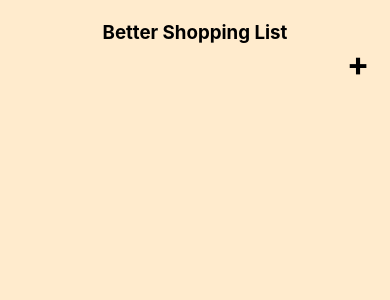
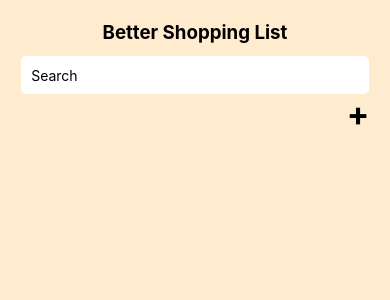
Before and after one commit to lulu70/better-shopping-list, a React Native app: screen / in a window 390 px wide. Shown: the top 300 px of the page. Built offline with nearby package versions, Linux system fonts and the light colour scheme.

Commit message:
added the search component

```diff
--- a/src/components/AddModal.tsx
+++ b/src/components/AddModal.tsx
@@ -1,11 +1,9 @@
 import React from 'react';
 import {
   Modal,
-  type NativeSyntheticEvent,
   SafeAreaView,
   StyleSheet,
   TextInput,
-  type TextInputChangeEventData,
   View,
   Pressable,
   Keyboard,
@@ -28,11 +26,6 @@ const AddModal = () => {
     }
   }, [addModalIsOpen]);
 
-  const handleInputChange = (
-    e: NativeSyntheticEvent<TextInputChangeEventData>,
-  ) => {
-    setInputValue(e.nativeEvent.text);
-  };
   const handleAddPress = () => {
     addItem(inputValue);
     setInputValue('');
@@ -57,7 +50,7 @@ const AddModal = () => {
               ref={inputRef}
               style={styles.textInput}
               value={inputValue}
-              onChange={handleInputChange}
+              onChangeText={setInputValue}
             />
             <AppButton
               text="Add"
--- a/src/components/ListItem.tsx
+++ b/src/components/ListItem.tsx
@@ -1,11 +1,5 @@
 import React from 'react';
-import {
-  type NativeSyntheticEvent,
-  StyleSheet,
-  TextInput,
-  type TextInputChangeEventData,
-  View,
-} from 'react-native';
+import { StyleSheet, TextInput, View } from 'react-native';
 
 import AppButton from './AppButton';
 import theme from '../constants/theme';
@@ -21,10 +15,8 @@ const ListItem = ({ item }: Props) => {
   const { changeCheckedItem, deleteItem, editItem } =
     React.useContext(MainContext);
 
-  const handleItemChange = (
-    e: NativeSyntheticEvent<TextInputChangeEventData>,
-  ) => {
-    editItem(item.id, e.nativeEvent.text);
+  const handleItemChange = (text: string) => {
+    editItem(item.id, text);
   };
   return (
     <View style={styles.listItem} key={item.id}>
@@ -37,7 +29,7 @@ const ListItem = ({ item }: Props) => {
       />
       <TextInput
         value={item.content}
-        onChange={handleItemChange}
+        onChangeText={handleItemChange}
         style={styles.textInput}
       />
       <AppButton
--- /dev/null
+++ b/src/components/Search.tsx
@@ -0,0 +1,81 @@
+import React from 'react';
+import {
+  FlatList,
+  SafeAreaView,
+  StyleSheet,
+  TextInput,
+  View,
+} from 'react-native';
+
+import AppButton from './AppButton';
+import theme from '../constants/theme';
+import MainContext from '../context/MainContext/MainContext';
+import { horizontalScale, verticalScale } from '../helpers/scaleHelpers';
+import { ItemWithId } from '../screens/Main';
+
+const Search = () => {
+  const { shoppingList, changeCheckedItem } = React.useContext(MainContext);
+  const [inputValue, setInputValue] = React.useState('');
+  const [searchResults, setSearchResults] = React.useState<ItemWithId[]>([]);
+
+  const handleInputChange = (text: string) => {
+    setInputValue(text);
+    const results = shoppingList.filter((item) => {
+      if (text) {
+        return item.content.toLowerCase().includes(text.toLowerCase());
+      } else {
+        return false;
+      }
+    });
+    setSearchResults(results);
+  };
+
+  const handleSearchItemPress = (item: ItemWithId) => {
+    if (item.checked) {
+      changeCheckedItem(item.id);
+    }
+    setSearchResults([]);
+    setInputValue('');
+  };
+
+  return (
+    <View>
+      <TextInput
+        placeholder="Search"
+        value={inputValue}
+        style={styles.textInput}
+        onChangeText={handleInputChange}
+      />
+      <FlatList
+        data={searchResults}
+        renderItem={({ item }) => (
+          <AppButton
+            text={item.content}
+            style={styles.searchItem}
+            onPress={() => {
+              handleSearchItemPress(item);
+            }}
+          />
+        )}
+        keyExtractor={(item, index) => item.id || index.toString()}
+      />
+    </View>
+  );
+};
+
+export default Search;
+
+const styles = StyleSheet.create({
+  textInput: {
+    backgroundColor: 'white',
+    paddingHorizontal: horizontalScale(theme.spacing.spacing_10),
+    paddingVertical: verticalScale(theme.spacing.spacing_10),
+    marginTop: verticalScale(theme.spacing.spacing_12),
+    borderRadius: 5,
+  },
+  searchItem: {
+    backgroundColor: 'red',
+    padding: 10,
+    margin: 5,
+  },
+});
--- a/src/screens/Main.tsx
+++ b/src/screens/Main.tsx
@@ -12,6 +12,7 @@ import {
 import AddModal from '../components/AddModal';
 import AppButton from '../components/AppButton';
 import List from '../components/List';
+import Search from '../components/Search';
 import theme from '../constants/theme';
 import MainContext from '../context/MainContext/MainContext';
 import { horizontalScale, verticalScale } from '../helpers/scaleHelpers';
@@ -36,6 +37,7 @@ const Main = () => {
       <Pressable style={styles.innerContainer} onPress={Keyboard.dismiss}>
         <StatusBar style="auto" />
         <Text style={styles.header}>Better Shopping List</Text>
+        <Search />
         <AppButton
           text="+"
           onPress={openAddModal}
```
